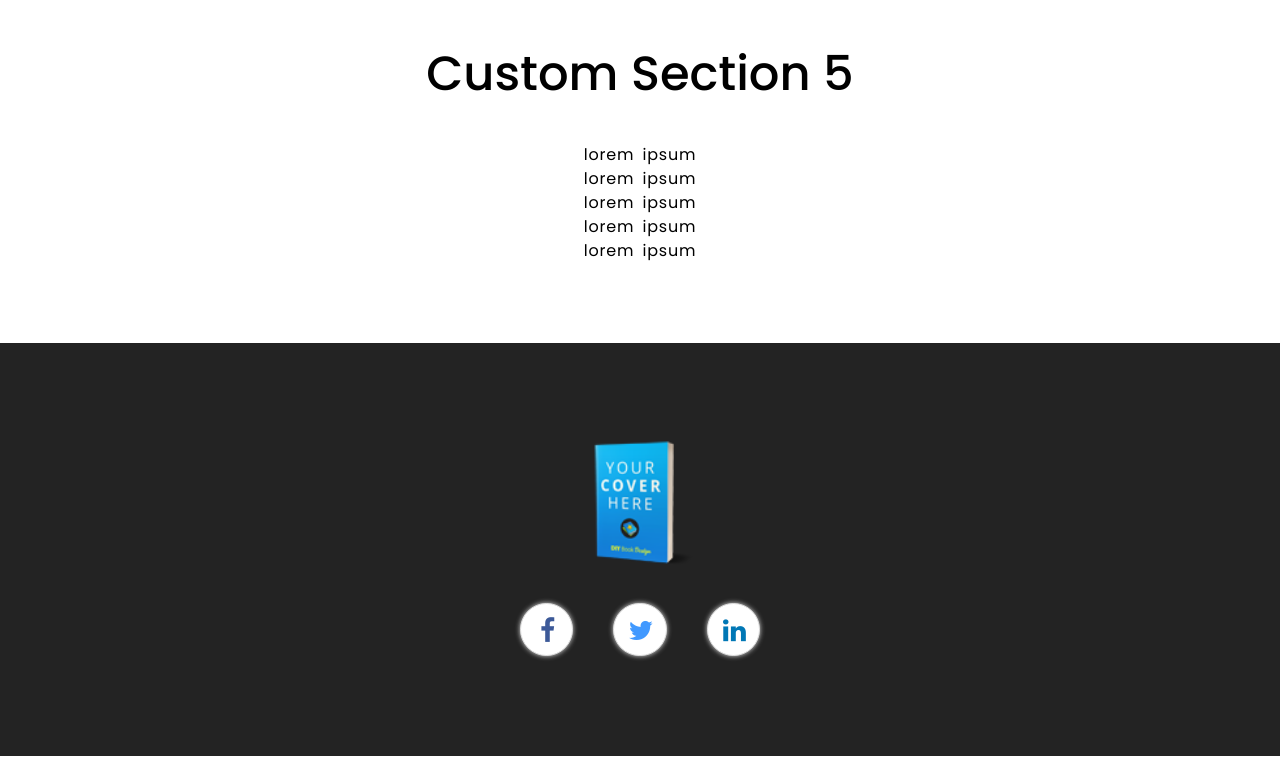
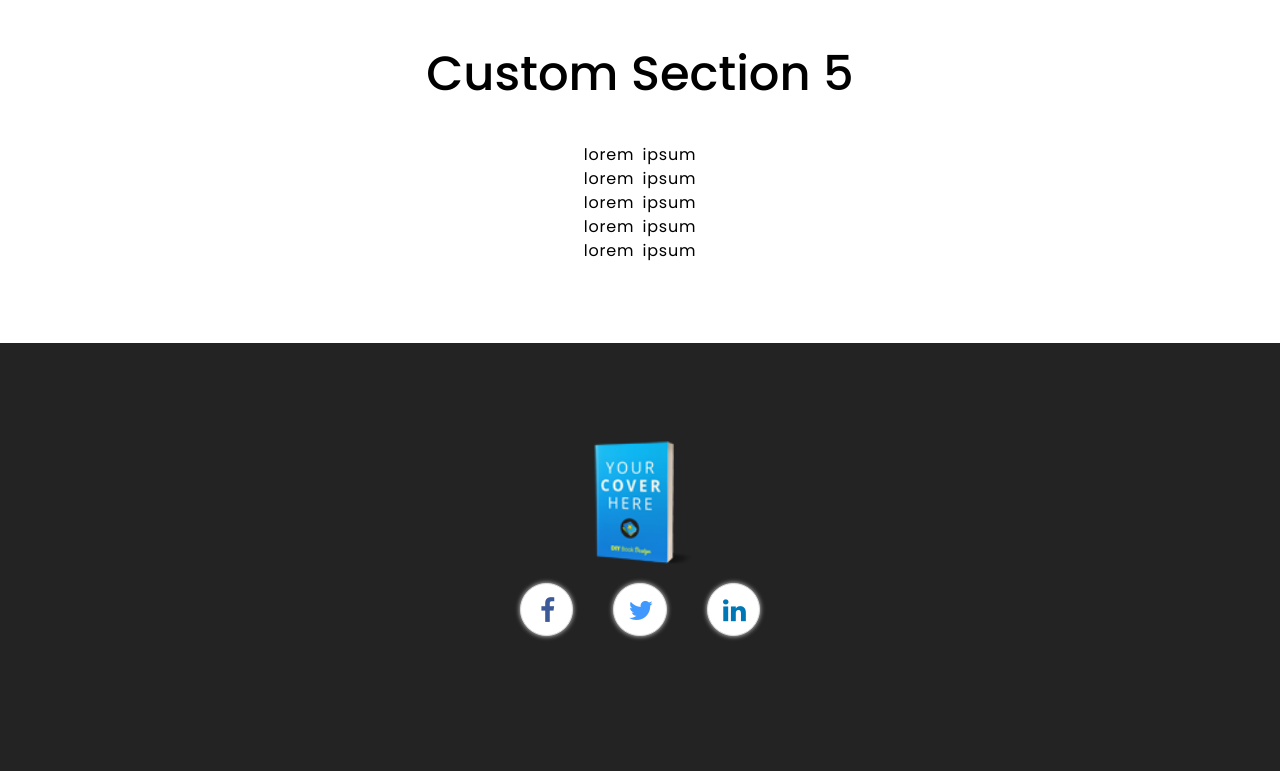
Before and after one commit to chrismuha/website-template-4, a plain HTML site: page index.html in a window 1280 px wide. Shown: the part 3266-4037 px from the top of the page. Drawn offline with nearby package versions, Linux system fonts and the light colour scheme.

Commit message:
social button changes

```diff
--- a/public/css/styles.css
+++ b/public/css/styles.css
@@ -227,6 +227,7 @@ footer img {
     height: 120pt;
 }
 
+/* social buttons */
 .icon-button {
     background-color: white;
     border-radius: 40pt;
@@ -235,7 +236,9 @@ footer img {
     font-size: 20pt;
     height: 40pt;
     line-height: 40pt;
-    margin: 20px 20px;
+    margin: 0px 20px;
+    margin-top: 0px;
+    margin-bottom: 55px;
     position: relative;
     text-align: center;
     -webkit-user-select: none;
@@ -256,7 +259,6 @@ footer img {
     margin: 0;
     position: absolute;
     top: 50%;
-    bottom: 0%;
     -webkit-transition: all 0.3s;
        -moz-transition: all 0.3s;
          -o-transition: all 0.3s;
```
